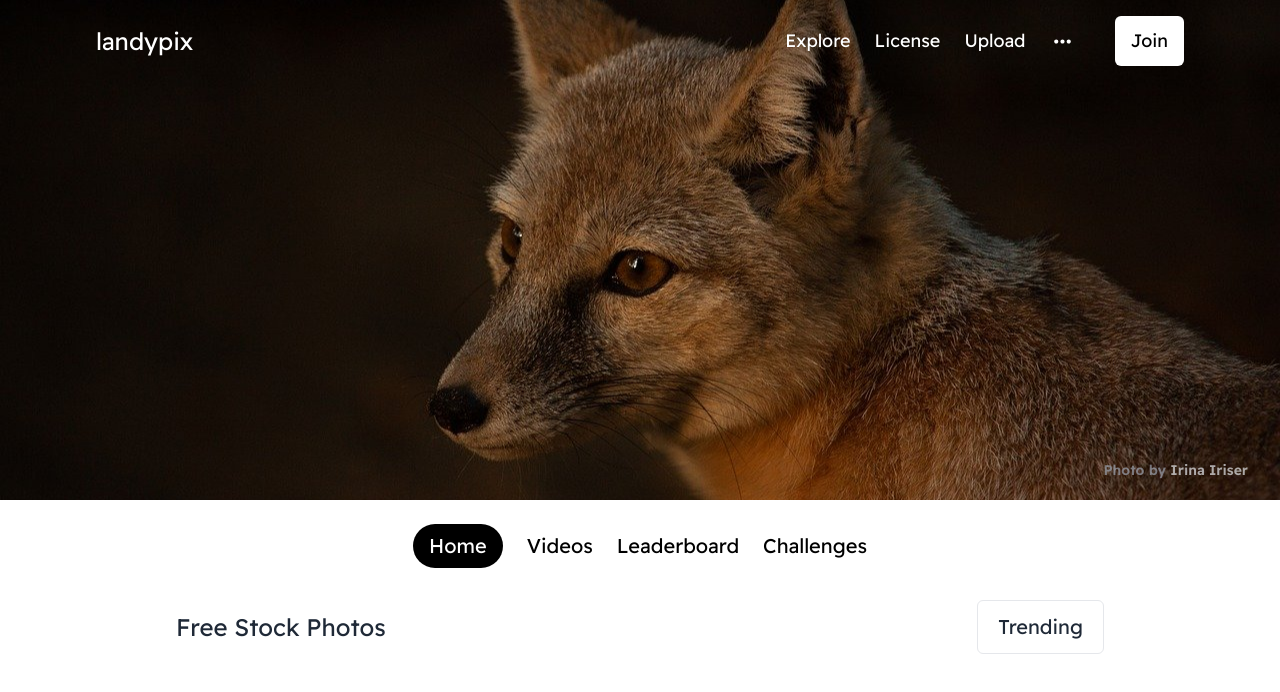
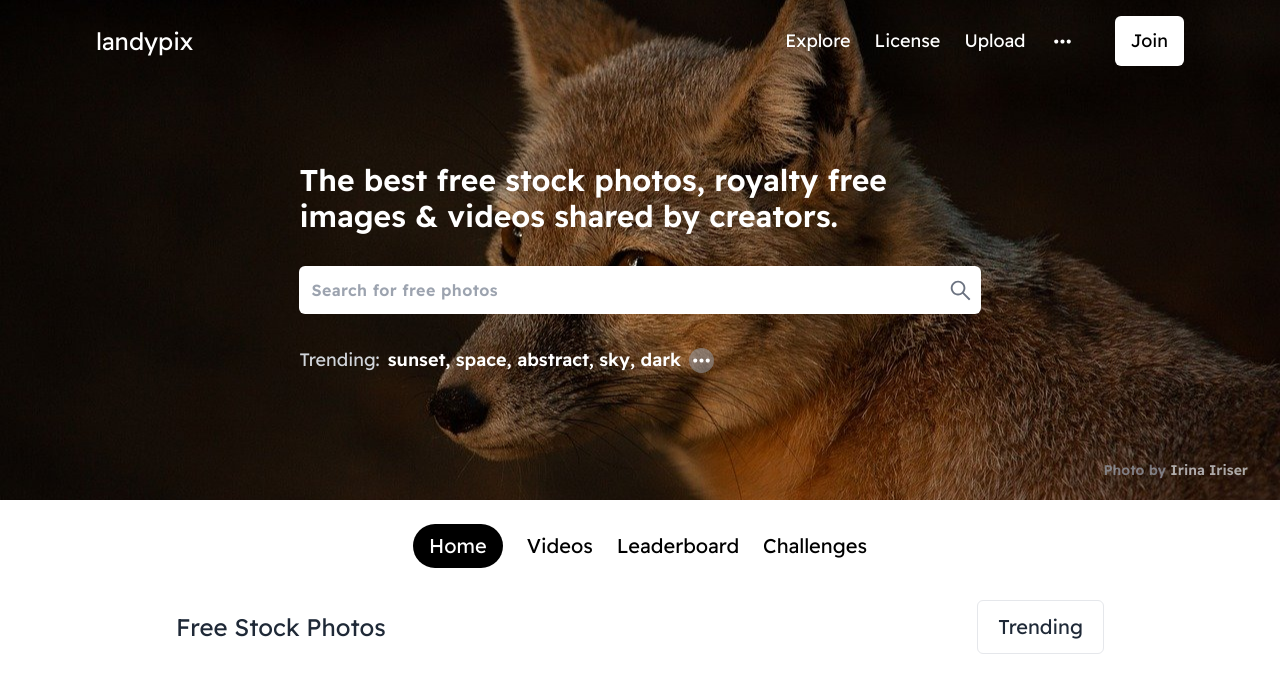
Before and after one commit to themodernmonk7/landypix_stock_photos, a React (Vite) app: page / in a window 1280 px wide. Shown: the top 692 px of the page. Built offline with nearby package versions, Linux system fonts and the light colour scheme; no server answers.

Commit message:
10-Added Search Form

```diff
--- a/src/components/Hero.jsx
+++ b/src/components/Hero.jsx
@@ -1,6 +1,5 @@
 import mainLogo from "../assets/image_4.jpg"
-import Navbar from "./Navbar"
-
+import { Navbar, SearchForm } from "../components"
 const Hero = () => {
   const backgroundImageStyle = {
     backgroundImage: `URL("${mainLogo}")`,
@@ -19,6 +18,7 @@ const Hero = () => {
           </p>
         </a>
         <Navbar />
+        <SearchForm />
       </section>
     </>
   )
--- /dev/null
+++ b/src/components/SearchForm.jsx
@@ -0,0 +1,48 @@
+import { AiOutlineSearch } from "react-icons/ai"
+import { BiDotsHorizontalRounded } from "react-icons/bi"
+
+const SearchForm = () => {
+  const handleSubmit = (e) => {
+    e.preventDefault()
+    console.log("submit query")
+  }
+  return (
+    <>
+      <div className="grid place-items-center">
+        <div className="text-white space-y-8 flex flex-col justify-center items-center mt-16 md:mt-20 px-4 ">
+          <h2 className=" md:w-3/5 text-3xl font-semibold ">
+            The best free stock photos, royalty free images & videos shared by
+            creators.
+          </h2>
+          <form className="w-full md:w-3/5 flex justify-center items-center  relative">
+            <input
+              type="text"
+              placeholder="Search for free photos"
+              className=" px-3 py-3 w-full font-semibold rounded-md border-none tracking-wide"
+            />
+            <button onClick={handleSubmit}>
+              <span className=" absolute right-0 top-1 text-gray-500  px-2 py-2 text-center">
+                {" "}
+                <AiOutlineSearch size="25px" />{" "}
+              </span>
+            </button>
+          </form>
+
+          <h4 className=" text-[15px] w-full md:w-3/5 flex items-center space-x-2 md:text-lg">
+            <span className="text-gray-300">Trending: </span>
+            <span className="font-semibold">
+              sunset, space, abstract, sky, dark
+            </span>
+            <span className="hidden md:flex ml-2 bg-gray-400/50 rounded-full hover:bg-gray-400/50 hover:text-gray-300/70 transition-all duration-200 ease-linear">
+              <a href="#">
+                <BiDotsHorizontalRounded size="25px" />{" "}
+              </a>
+            </span>
+          </h4>
+        </div>
+      </div>
+    </>
+  )
+}
+
+export default SearchForm
--- a/src/components/index.jsx
+++ b/src/components/index.jsx
@@ -2,5 +2,6 @@ import Buttons from "./Buttons"
 import Card from "./Card"
 import Hero from "./Hero"
 import Navbar from "./Navbar"
+import SearchForm from "./SearchForm"
 
-export { Buttons, Card, Hero, Navbar }
+export { Buttons, Card, Hero, Navbar, SearchForm }
```
